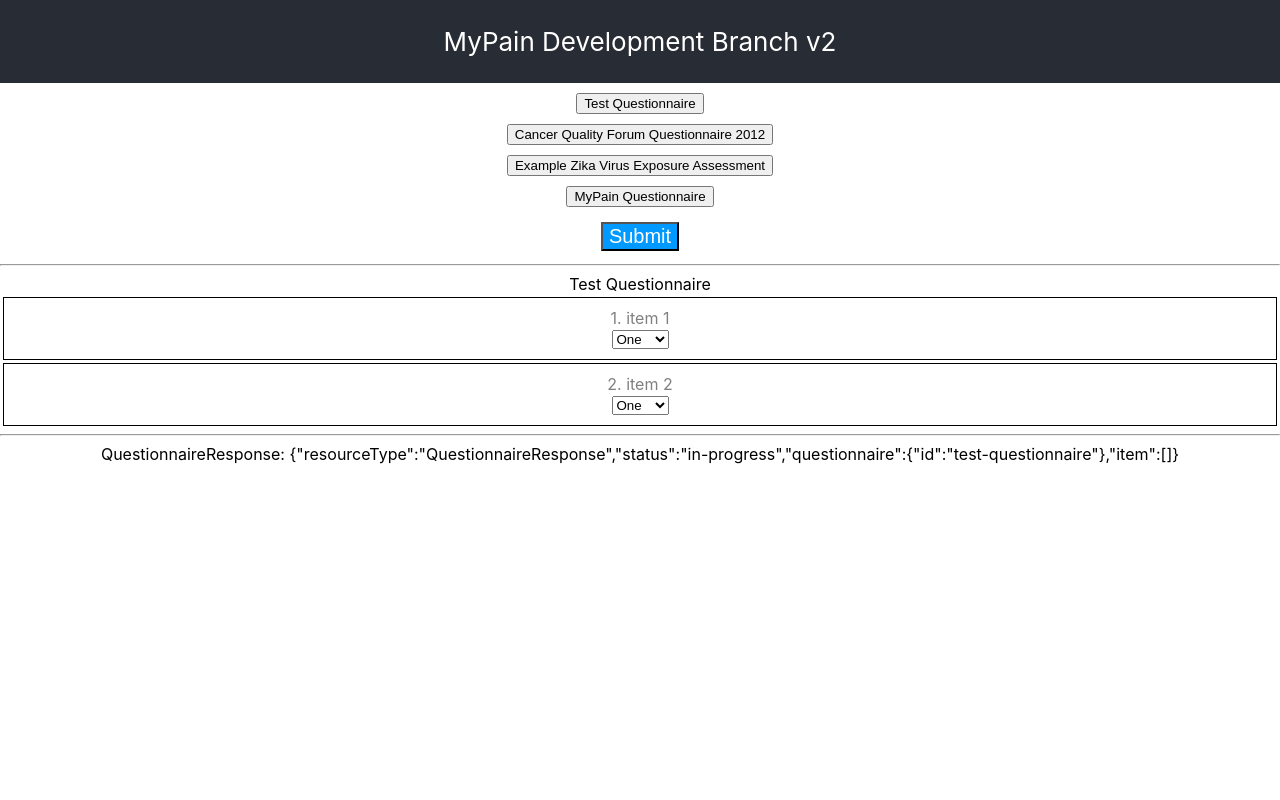
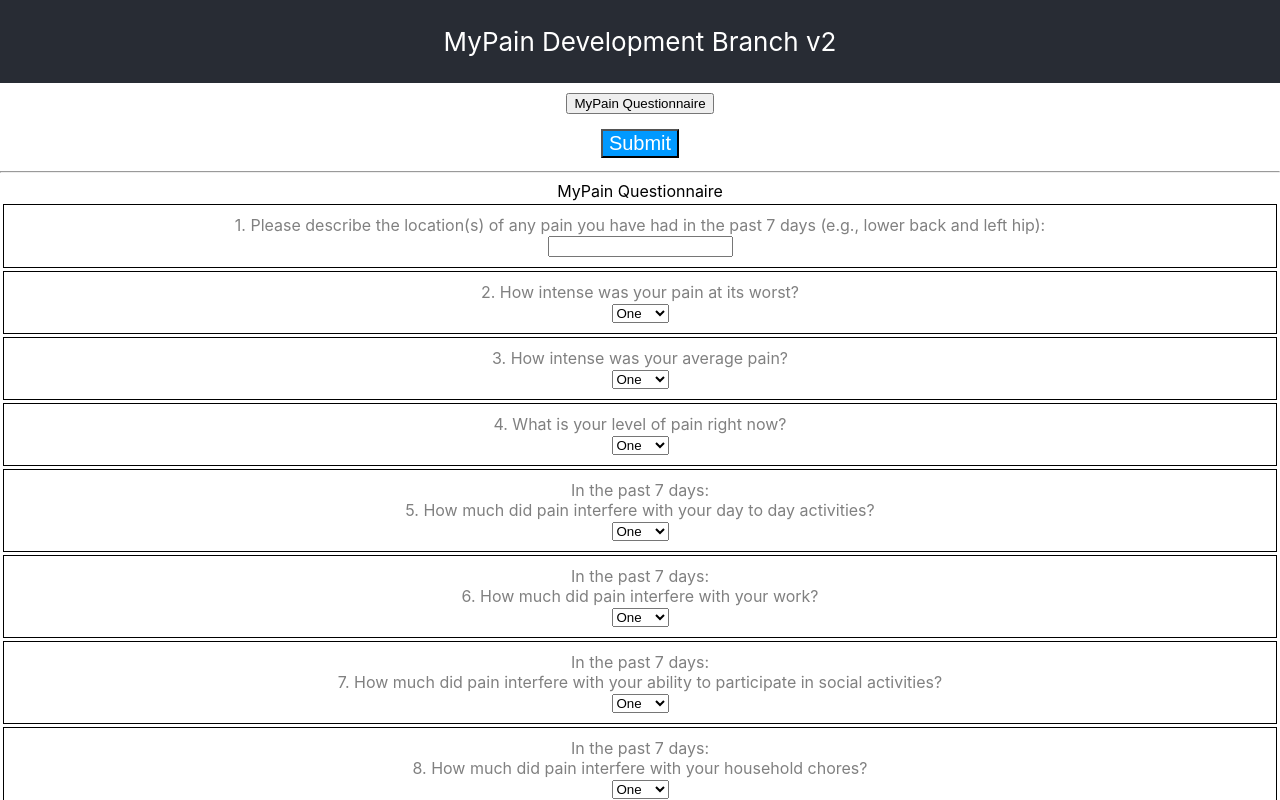
Before and after one commit to cqframework/cds4cpm-mypain, a React (Create React App) app: page / in a window 1280 px wide. Shown: the top 800 px of the page. Built offline with nearby package versions, Linux system fonts and the light colour scheme.

Commit message:
change to r4 - errors in code

```diff
--- a/src/App.tsx
+++ b/src/App.tsx
@@ -1,10 +1,7 @@
 import React from 'react';
 import './App.css';
 import QuestionnaireComponent from './components/questionnaire/QuestionnaireComponent';
-import { Questionnaire, QuestionnaireResponse, QuestionnaireItem, QuestionnaireResponseItemAnswer } from './fhir-types/fhir-stu3';
-import ContentNaive from './content/example-naive.json';
-import ContentGeneral from './content/example-general.json';
-import ContentZika from './content/example-zika.json';
+import { Questionnaire, QuestionnaireResponse, QuestionnaireItem, QuestionnaireResponseItemAnswer } from './fhir-types/fhir-r4';
 import ContentMyPain from './content/mypain-opioid.json';
 import returnResponse from "./utils/returnResponse";
 
@@ -20,9 +17,6 @@ interface AppState {
 export default class App extends React.Component<AppProps, AppState> {
 
   private options: { "value": Questionnaire, "text": string }[] = [
-    { "value": ContentNaive, "text": ContentNaive.title },
-    { "value": ContentGeneral, "text": ContentGeneral.title },
-    { "value": ContentZika, "text": ContentZika.title },
     { "value": ContentMyPain, "text": ContentMyPain.title }
   ];
 
--- a/src/components/questionnaire-item/QuestionnaireItemComponent.tsx
+++ b/src/components/questionnaire-item/QuestionnaireItemComponent.tsx
@@ -1,5 +1,5 @@
 import React from 'react';
-import { QuestionnaireItem, QuestionnaireResponseItemAnswer } from '../../fhir-types/fhir-stu3';
+import { QuestionnaireItem, QuestionnaireResponseItemAnswer } from '../../fhir-types/fhir-r4';
 import './QuestionnaireItemComponent.css';
 
 function QuestionnaireItemComponent(props: { QuestionnaireItem: QuestionnaireItem, onChange: (item: QuestionnaireItem, answer?: QuestionnaireResponseItemAnswer[]) => void }) {
@@ -7,7 +7,6 @@ function QuestionnaireItemComponent(props: { QuestionnaireItem: QuestionnaireIte
     <div className="questionnaire-item">
         <div>{ props.QuestionnaireItem.prefix }</div>
           <div>{ props.QuestionnaireItem.linkId }. { props.QuestionnaireItem.text }</div>
-      <div>{ props.QuestionnaireItem.options?.reference }</div>
       <div>
         {
           props.QuestionnaireItem.type === "boolean" ?
--- a/src/components/questionnaire/QuestionnaireComponent.tsx
+++ b/src/components/questionnaire/QuestionnaireComponent.tsx
@@ -5,7 +5,7 @@ import {
     QuestionnaireItem,
     QuestionnaireResponse,
     QuestionnaireResponseItemAnswer
-} from '../../fhir-types/fhir-stu3';
+} from '../../fhir-types/fhir-r4';
 import QuestionnaireItemComponent from '../questionnaire-item/QuestionnaireItemComponent';
 
 let questionnaireResponse:QuestionnaireResponse;
--- a/src/utils/returnResponse.tsx
+++ b/src/utils/returnResponse.tsx
@@ -1,9 +1,9 @@
 import FHIR from 'fhirclient';
-import {QuestionnaireResponse} from '../fhir-types/fhir-stu3';
+import {QuestionnaireResponse} from '../fhir-types/fhir-r4';
 
 
     export default function returnResponse(questionnaireResponse: QuestionnaireResponse){
-            const client = FHIR.client('http://localhost:8080/cqf-ruler-dstu3/fhir')
+            const client = FHIR.client('http://localhost:8080/cqf-ruler-r4/fhir')
             // @ts-ignore
             return client.create(questionnaireResponse)
     }
```
